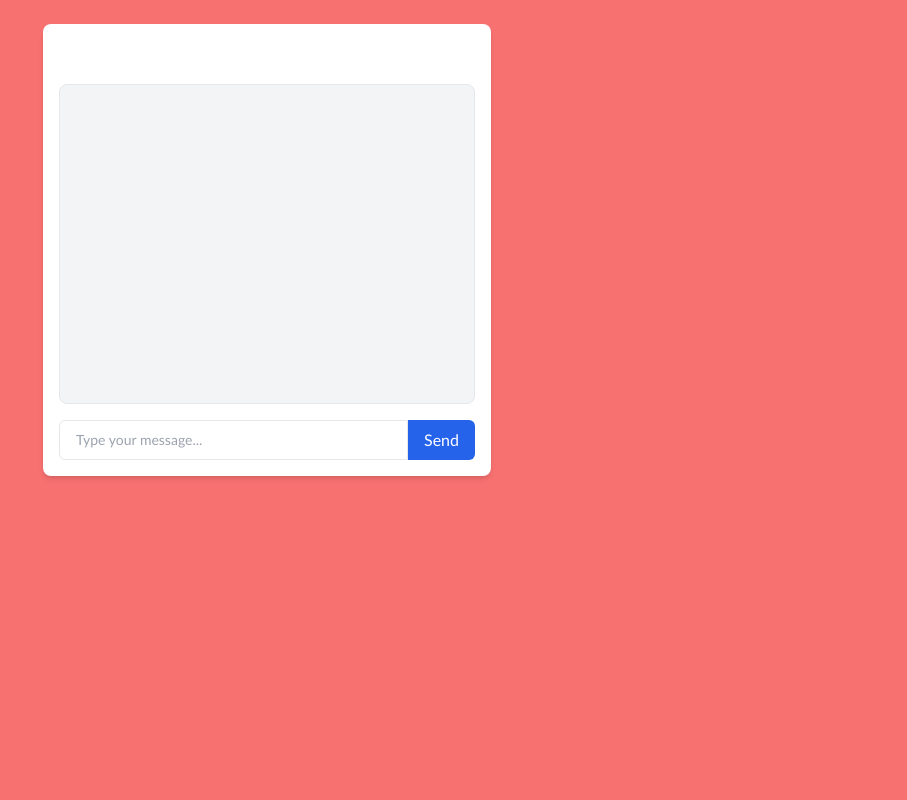
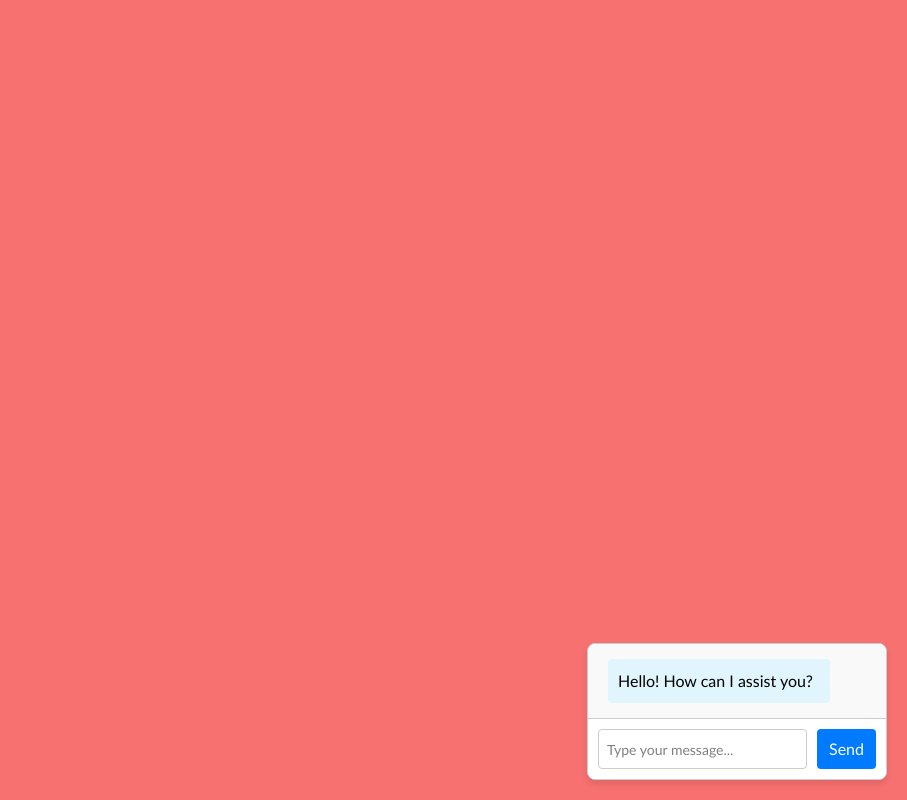
Before and after one commit to CSCE331-Fall2024/project-3-team-9b, a Next.js app: page /chatBotView in a window 1280 px wide. Shown: the whole page, without its empty margins (373-1280 px from the left). Built offline with nearby package versions, Linux system fonts and the light colour scheme.

Commit message:
Chatbot baseline

```diff
--- a/src/app/api/chatBot/route.ts
+++ b/src/app/api/chatBot/route.ts
@@ -1,40 +1,42 @@
-import { NextResponse } from 'next/server';
+import { NextResponse } from "next/server";
+
+const API_URL = "https://api-inference.huggingface.co/models/microsoft/DialoGPT-medium";
+const API_TOKEN = process.env.HUGGINGFACE_API_KEY;
 
 export async function POST(request: Request) {
   try {
-    console.log("Incoming Request:", request);
+    const { message } = await request.json();
 
-    const { message } = await request.json();
+    console.log("Received message:", message);
+
     if (!message) {
-      console.error("No message provided");
-      return NextResponse.json({ error: 'Message is required' }, { status: 400 });
+      return NextResponse.json({ error: "Message is required" }, { status: 400 });
     }
 
-    console.log("Message from user:", message);
-
-    const response = await fetch("https://api.openai.com/v1/chat/completions", {
+    const response = await fetch(API_URL, {
       method: "POST",
       headers: {
+        Authorization: `Bearer ${API_TOKEN}`,
         "Content-Type": "application/json",
-        Authorization: `Bearer ${process.env.OPENAI_API_KEY}`,
       },
-      body: JSON.stringify({
-        model: "gpt-3.5-turbo",
-        messages: [{ role: "user", content: message }],
-      }),
+      body: JSON.stringify({ inputs: message }),
     });
 
+    console.log("Fetching API response...");
+
     if (!response.ok) {
-      console.error("Error response from OpenAI:", await response.text());
-      return NextResponse.json({ error: 'OpenAI API error' }, { status: response.status });
+      const errorData = await response.json().catch(() => ({}));
+      console.error("Hugging Face API Error:", errorData);
+      return NextResponse.json({ error: errorData.error || "Failed to fetch chatbot response" }, { status: response.status });
     }
 
     const data = await response.json();
-    console.log("OpenAI API Response:", data);
+    console.log("API Response:", data);
 
-    return NextResponse.json({ reply: data.choices[0]?.message?.content || "No response" });
+    return NextResponse.json(data);
   } catch (error) {
-    console.error("Unexpected Error:", error);
-    return NextResponse.json({ error: 'An error occurred. Please try again later.' }, { status: 500 });
+    const errorMessage = error instanceof Error ? error.message : "Internal server error";
+    console.error("Chatbot Backend Error:", errorMessage);
+    return NextResponse.json({ error: errorMessage }, { status: 500 });
   }
 }
--- a/src/app/chatBotView/page.tsx
+++ b/src/app/chatBotView/page.tsx
@@ -1,80 +1,80 @@
-'use client';
+"use client";
 
-import { useState } from 'react';
+import { useState } from "react";
 
-export default function ChatBotPage() {
-  const [messages, setMessages] = useState<{ role: string; content: string }[]>([]);
-  const [input, setInput] = useState<string>('');
-  const [loading, setLoading] = useState<boolean>(false);
+export default function ChatBotView() {
+  const [messages, setMessages] = useState<{ role: string; content: string }[]>([
+    { role: "bot", content: "Hello! How can I assist you?" },
+  ]);
+  const [input, setInput] = useState("");
+  const [error, setError] = useState("");
 
   const sendMessage = async () => {
     if (!input.trim()) return;
 
-    setMessages((prev) => [...prev, { role: 'user', content: input }]);
-    setInput('');
-    setLoading(true);
+    const userMessage = { role: "user", content: input };
+    setMessages((prev) => [...prev, userMessage]);
 
     try {
-      const response = await fetch('/api/chatbot', {
-        method: 'POST',
-        headers: { 'Content-Type': 'application/json' },
+      console.log("Sending message:", input);
+      const response = await fetch("/api/chatBot", {
+        method: "POST",
+        headers: { "Content-Type": "application/json" },
         body: JSON.stringify({ message: input }),
       });
 
+      console.log("Response status:", response.status);
+
+      if (!response.ok) {
+        const errorData = await response.json();
+        console.error("Frontend Error:", errorData);
+        setError(errorData.error || "Failed to fetch response");
+        return;
+      }
+
       const data = await response.json();
+      console.log("Received data:", data);
 
-      if (response.ok) {
-        setMessages((prev) => [...prev, { role: 'assistant', content: data.reply }]);
-      } else {
-        setMessages((prev) => [
-          ...prev,
-          { role: 'assistant', content: 'Sorry, something went wrong. Try again later.' },
-        ]);
+      // Extract the reply from the API response
+      const reply = Array.isArray(data) && data[0]?.generated_text
+        ? data[0].generated_text
+        : "No response generated";
+
+      setMessages((prev) => [...prev, { role: "bot", content: reply }]);
+    } catch (error) {
+      const errorMessage =
+        error instanceof Error ? error.message : "An unexpected error occurred.";
+      console.error("Chatbot API error:", errorMessage);
+      setError(errorMessage);
     }
-    } catch (error) {
-      console.error('Chatbot error:', error);
-      setMessages((prev) => [
-        ...prev,
-        { role: 'assistant', content: 'An error occurred. Please try again later.' },
-      ]);
-    } finally {
-      setLoading(false);
-    }
+
+    setInput("");
   };
 
   return (
-    <div className="flex flex-col items-center p-6">
-      <div className="w-full max-w-md bg-white shadow-md rounded-lg p-4">
-        <h1 className="text-xl font-bold text-center mb-4">ChatBot</h1>
-        <div className="h-80 overflow-y-auto border rounded-lg p-3 bg-gray-100">
-          {messages.map((msg, index) => (
+    <div className="chatbot-container">
+      <div className="chat-messages">
+        {messages.map((msg, idx) => (
           <div
-              key={index}
-              className={`mb-2 p-2 rounded-lg ${
-                msg.role === 'user' ? 'bg-blue-200 text-blue-900' : 'bg-gray-200 text-gray-800'
-              }`}
+            key={idx}
+            className={`message ${msg.role === "bot" ? "bot" : "user"}`}
           >
-              <strong>{msg.role === 'user' ? 'You' : 'Bot'}:</strong> {msg.content}
+            {msg.content}
           </div>
         ))}
+        {error && <div className="error">{error}</div>}
       </div>
-        <div className="flex mt-4">
+      <div className="chat-input">
         <input
           type="text"
           value={input}
           onChange={(e) => setInput(e.target.value)}
-            className="flex-1 border rounded-l-md px-4 py-2 text-sm"
           placeholder="Type your message..."
-            disabled={loading}
+          className="input-box"
         />
-          <button
-            onClick={sendMessage}
-            className="bg-blue-600 text-white px-4 py-2 rounded-r-md"
-            disabled={loading}
-          >
-            {loading ? 'Sending...' : 'Send'}
+        <button onClick={sendMessage} className="send-button">
+          Send
         </button>
-        </div>
       </div>
     </div>
   );
--- a/src/app/globals.css
+++ b/src/app/globals.css
@@ -6,3 +6,83 @@ body {
   color: white;
   font-family: 'Trebuchet MS', 'Lucida Sans Unicode', 'Lucida Grande', 'Lucida Sans', Arial, sans-serif;
 }
+
+.chatbot-container {
+  position: fixed;
+  bottom: 20px;
+  right: 20px;
+  width: 300px;
+  background-color: white;
+  border: 1px solid #ccc;
+  border-radius: 8px;
+  box-shadow: 0 4px 6px rgba(0, 0, 0, 0.1);
+  display: flex;
+  flex-direction: column;
+  max-height: 400px;
+  overflow: hidden;
+  z-index: 1000;
+}
+
+.chat-messages {
+  flex: 1;
+  padding: 10px;
+  overflow-y: auto;
+  background-color: #f9f9f9;
+}
+
+.message {
+  margin: 5px 0;
+  padding: 10px;
+  border-radius: 4px;
+  max-width: 80%;
+  word-wrap: break-word;
+}
+
+.message.bot {
+  background-color: #e1f5fe;
+  color: #000;
+  text-align: left;
+  margin-left: 10px;
+}
+
+.message.user {
+  background-color: #007bff;
+  color: white;
+  text-align: right;
+  margin-left: auto;
+  margin-right: 10px;
+}
+
+.chat-input {
+  display: flex;
+  padding: 10px;
+  border-top: 1px solid #ccc;
+  background-color: white;
+}
+
+.input-box {
+  flex: 1;
+  padding: 8px;
+  border: 1px solid #ccc;
+  border-radius: 4px;
+  font-size: 14px;
+  color: black;
+}
+
+.input-box::placeholder {
+  color: gray;
+}
+
+.send-button {
+  margin-left: 10px;
+  padding: 8px 12px;
+  background-color: #007bff;
+  color: white;
+  border: none;
+  border-radius: 4px;
+  cursor: pointer;
+}
+
+.send-button:hover {
+  background-color: #0056b3;
+}
```
Also changed, not shown: 1 other file (tests, documents, lock files or other folders). Lines whose indentation alone changed are shown as unchanged.
